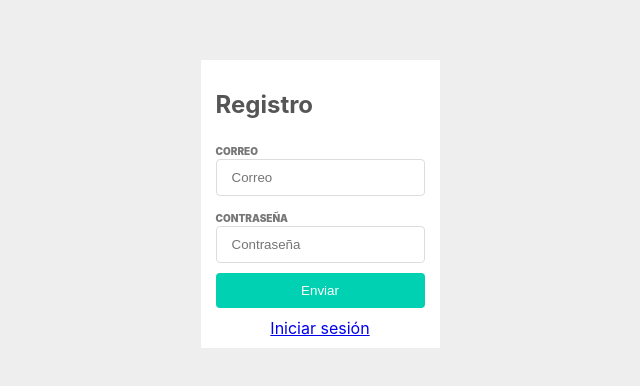
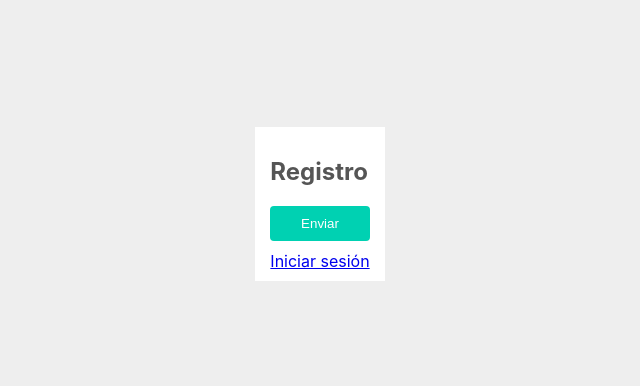
Before and after one commit to magarciaprieto/instacool, a React (Create React App) app: page /register in a window 1280 px wide. Shown: the part 196-582 px from the top of the page, without its empty margins (320-960 px from the left). Built offline with nearby package versions, Linux system fonts and the light colour scheme.

Commit message:
Connect Redux-form to state / Create first Firebase User

```diff
--- a/src/components/Input.tsx
+++ b/src/components/Input.tsx
@@ -1,4 +1,5 @@
 import React from 'react';
+import { WrappedFieldProps } from 'redux-form';
 
 const style = {
   backgroundColor: '#fff',
@@ -22,11 +23,11 @@ interface IInputProps {
   label: string
 }
 
-export default function Input ({label, ...props}: IInputProps) {
+export default function Input ({label, ...props}: IInputProps & WrappedFieldProps) {
   return (
     <div>
       <span style={spanStyle}>{label}</span>
-      <input {...props} style={style} />
+      <input {...props} {...props.input} style={style} /> {/* Se agrega {...props.input} para no recibir error de que al correo no se le pasa un string, aunq lo sea */}
     </div>
   );
 }
--- a/src/components/LoginForm.tsx
+++ b/src/components/LoginForm.tsx
@@ -10,7 +10,7 @@ import { ILogin } from "../ducks/Users";
 function LoginForm ( { handleSubmit }: InjectedFormProps<ILogin> ) {
   return (
     <form onSubmit={handleSubmit}>
-      <Field label='Correo' placeholder='Correo' name='email' type='email' component={Input} />
+      <Field label='Correo' placeholder='Correo' name='email' type='email' component={Input} /> {/* Redux-form demands to receive Stateless components (i.e. Input) */}
       <Field label='Contraseña' placeholder='Contraseña' name='password' type='password' component={Input} />
       <Button block={true}>Enviar</Button>
       <Center>
--- a/src/containers/Auth/Login.tsx
+++ b/src/containers/Auth/Login.tsx
@@ -20,7 +20,7 @@ function Login( {login}: ILoginProps) {
   <Container center={true}>
     <Card>
       <Title>Iniciar sesión</Title>
-      <LoginForm onSubmit={login} />
+      <LoginForm onSubmit={login} /> {/* Problem solved with:  https://its-me-natalie.medium.com/connecting-redux-form-with-react-redux-e83be446344c */}
     </Card>
   </Container>
  )
--- a/src/containers/Auth/Register.tsx
+++ b/src/containers/Auth/Register.tsx
@@ -4,7 +4,7 @@ import { Link } from "react-router-dom";
 //Components
 import Card from '../../components/Card';
 import Container from '../../components/Container';
-import Input from '../../components/Input';
+//import Input from '../../components/Input';
 import Button from '../../components/Button';
 import Title from '../../components/Title';
 import Center from '../../components/Center';
@@ -14,8 +14,8 @@ export default function Register() {
   <Container center={true}>
     <Card>
       <Title>Registro</Title>
-      <Input placeholder='Correo' label='Correo' />
-      <Input placeholder='Contraseña' label='Contraseña' />
+      {/* <Input placeholder='Correo' label='Correo' />
+      <Input placeholder='Contraseña' label='Contraseña' /> */}
       <Button block={true}>Enviar</Button>
       <Center>
         <Link to='/'>Iniciar sesión</Link>
--- a/src/ducks/Users.ts
+++ b/src/ducks/Users.ts
@@ -12,7 +12,5 @@ export default function reducer(state = {}) {
 
 export const login = ({ email, password }: ILogin) =>
   async (dispatch: Dispatch, getState: () => any, { auth }: IServices) => {
-    const result = await auth.signInWithEmailAndPassword(email, password)
-     // tslint:disable-next-line:no-console
-    console.log(result);
+    await auth.signInWithEmailAndPassword(email, password);
   }
--- a/src/index.tsx
+++ b/src/index.tsx
@@ -2,16 +2,20 @@ import React from 'react';
 import ReactDOM from 'react-dom';
 import './index.css';
 import App from './App';
+import reportWebVitals from './reportWebVitals';
+//Redux + Router + Firebase services
 import {BrowserRouter as Router} from 'react-router-dom';
 import { Provider } from 'react-redux';
 import { createStore, combineReducers, applyMiddleware } from 'redux';
+import services from './services';
+//Reducer + Thunk
 import thunk from 'redux-thunk';
+import { reducer as formReducer } from 'redux-form';
 import * as reducers from './ducks';
-import services from './services';
-import reportWebVitals from './reportWebVitals';
 
 const store = createStore(combineReducers({
   ...reducers,
+  form: formReducer,
 }), applyMiddleware(thunk.withExtraArgument(services)));
 
 ReactDOM.render(
--- a/src/services/index.ts
+++ b/src/services/index.ts
@@ -1,4 +1,4 @@
-import _firebase  from 'firebase';
+import __firebase  from 'firebase';
 import * as firebase from './firebase';
 
 const services = {
@@ -6,8 +6,8 @@ const services = {
 };
 
 export interface IServices {
-  db: _firebase.firestore.Firestore
-  storage: _firebase.storage.Storage
-  auth: _firebase.auth.Auth
+  db: __firebase.firestore.Firestore
+  storage: __firebase.storage.Storage
+  auth: __firebase.auth.Auth
 }
 export default services
```
